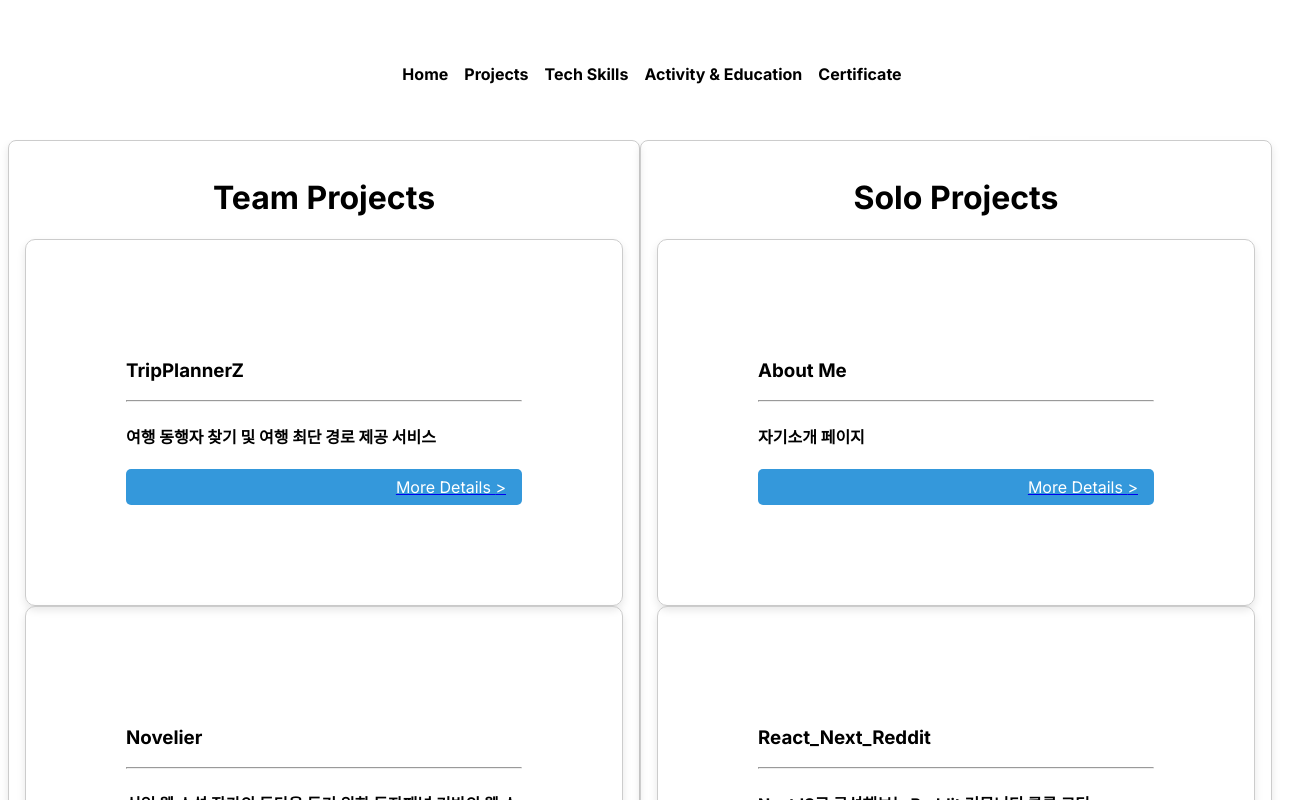
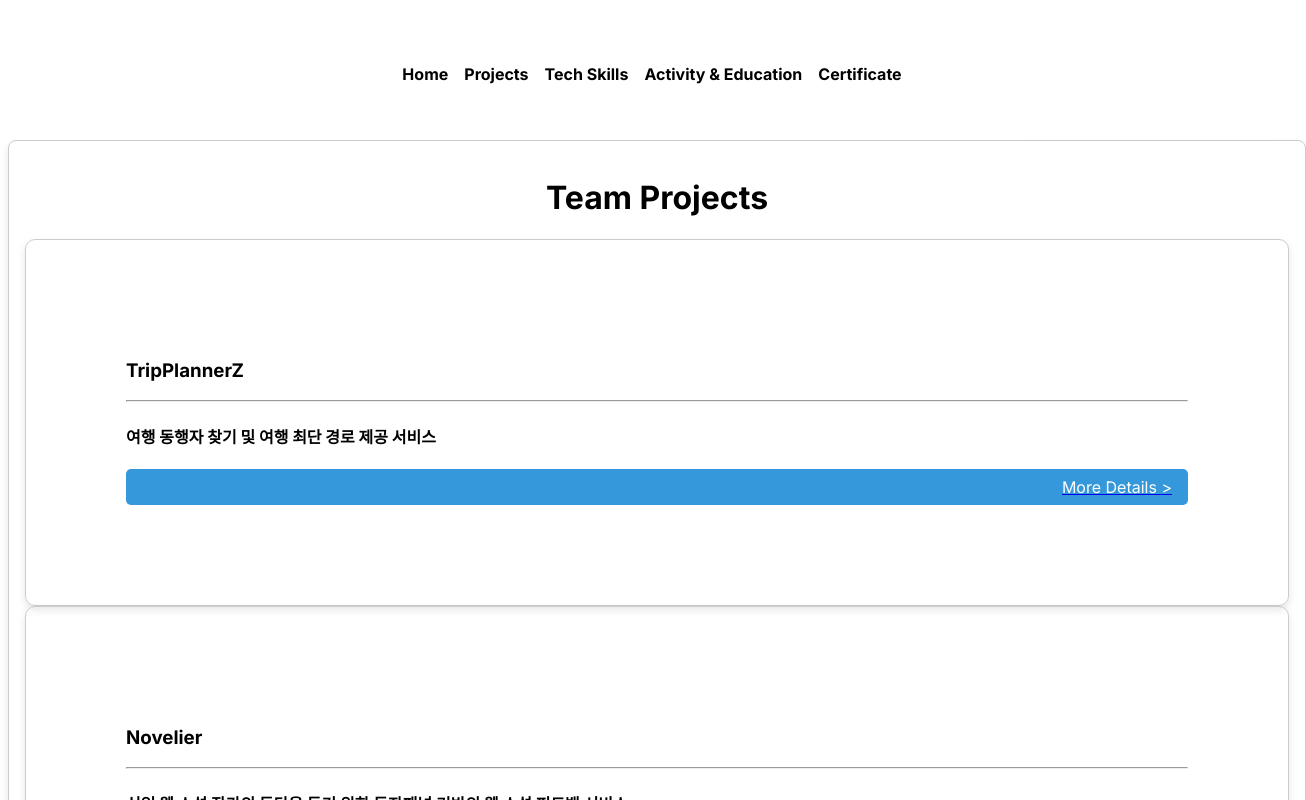
Before and after one commit to Lee-Dongwook/About-Me, a Next.js app in the folder profile/: page /project in a window 1280 px wide. Shown: the top 800 px of the page, 1306 px wide, since content can reach past the window. Built offline with nearby package versions, Linux system fonts and the light colour scheme.

Commit message:
style : 프로젝트 화면 UI 수정하고자 함

```diff
--- a/profile/src/03-styles/project/index.ts
+++ b/profile/src/03-styles/project/index.ts
@@ -1,7 +1,7 @@
 import styled from 'styled-components';
 
 export const ProjectCardContainer = styled.div`
- width: 50%;
+ width: 100%;
  border: 1px solid #ccc;
  padding: 16px;
  border-radius: 8px;
--- a/profile/src/05-ui/project/index.tsx
+++ b/profile/src/05-ui/project/index.tsx
@@ -6,13 +6,11 @@ import type { ProjectUiProps } from '@/05-ui/props.types';
 
 export const ProjectInfoComponent = async ({ projectInfo }: ProjectUiProps) => {
   return (
-    <div style={{ display: 'flex' }}>
+    <>
       <ProjectCardContainer>
         <TeamProjectInfoComponent Team={projectInfo.Team} />
-      </ProjectCardContainer>
-      <ProjectCardContainer>
         <SoloProjectInfoComponent Solo={projectInfo.Solo} />
       </ProjectCardContainer>
-    </div>
+    </>
   );
 };
--- a/profile/src/app/project/page.tsx
+++ b/profile/src/app/project/page.tsx
@@ -7,9 +7,7 @@ const Page = async () => {
   return (
     <>
       <Header />
-      <main>
-        <ProjectInfoComponent projectInfo={projectInfo} />
-      </main>
+      <ProjectInfoComponent projectInfo={projectInfo} />
     </>
   );
 };
```
Also changed, not shown: profile/src/app/project/solo/[id]/page.tsx (deleted, +0 -7 lines), profile/src/app/project/team/[id]/page.tsx (deleted, +0 -7 lines).
